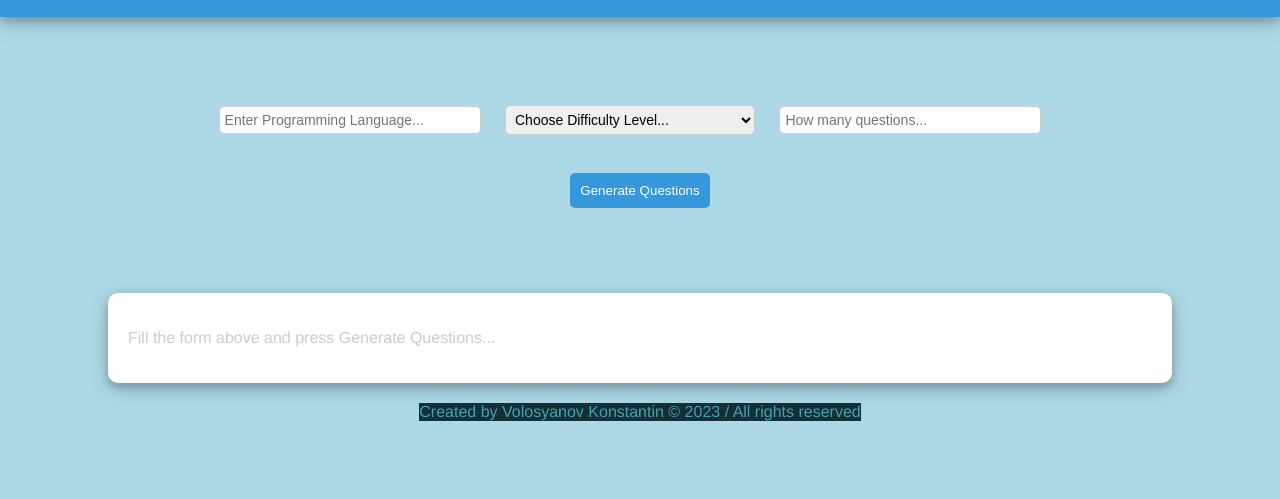
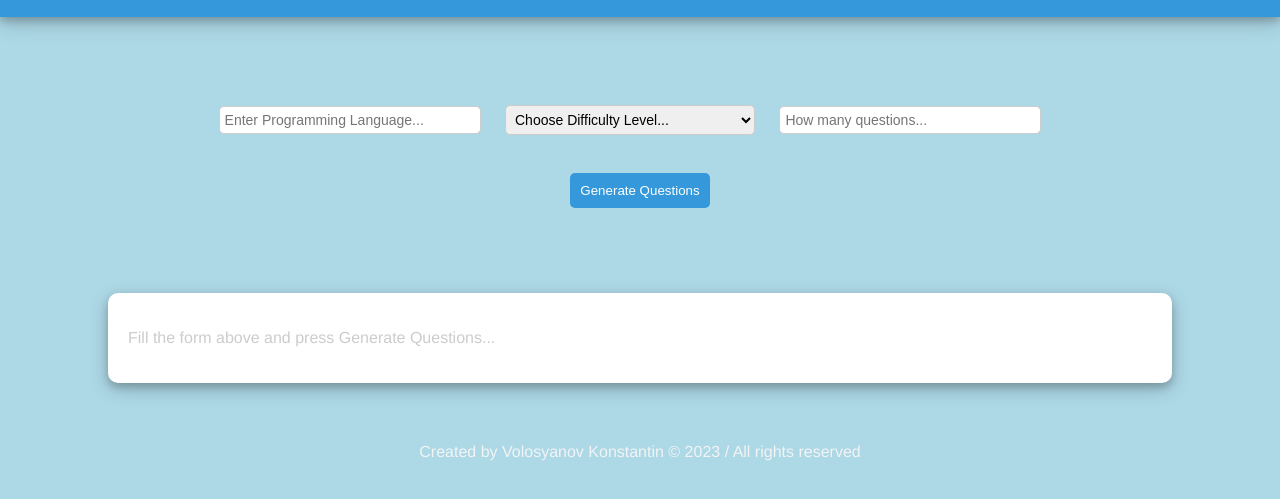
Before and after one commit to KonstantinVolosyanov/JobInterviewQuestionsGenerator, a plain HTML site: page index.html in a window 1280 px wide. Shown: the part 119-618 px from the top of the page. Drawn offline with Linux system fonts and the light colour scheme.

Commit message:
Update style.css

```diff
--- a/style.css
+++ b/style.css
@@ -126,10 +126,7 @@ select {
 }
 
 #copyrights {
-    color: #43a1b5;
-    background-color: #142f35;
-    margin: 0;
-    width: auto;
-    height: auto;
-    text-align: center;
+  color: #F2F3F5;
+  margin-top: 40px;
+  bottom: 20px;
 }
```
